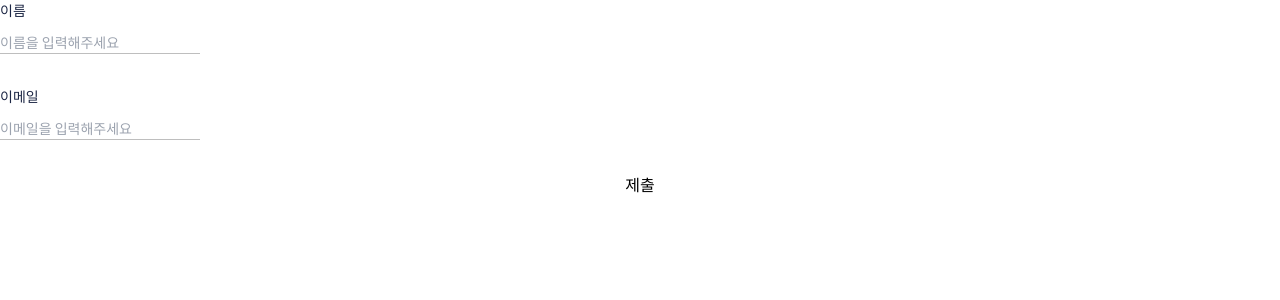
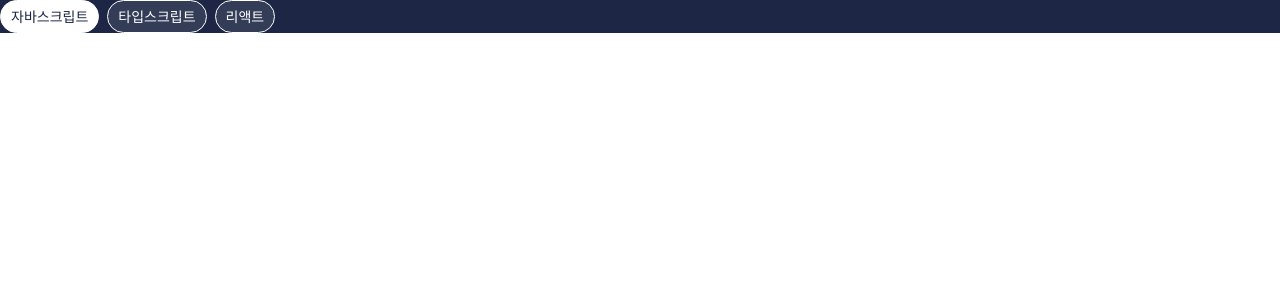
Before and after one commit to ahn-sujin/design-system, a React (Vite) app: page / in a window 1280 px wide. Shown: the top 300 px of the page. Built offline with nearby package versions, Linux system fonts and the light colour scheme.

Commit message:
Add:TagList 컴폰넌트 작업 및 스토리 작성

```diff
--- a/src/App.tsx
+++ b/src/App.tsx
@@ -1,42 +1,11 @@
-import { useState } from "react";
-
-import Label from "./components/Label";
-import DefaultTextField from "./components/DefaultTextField";
+import TagList from "./components/TagList";
 
 function App() {
-  const [isError, setIsError] = useState(false);
+  const data = ["자바스크립트", "타입스크립트", "리액트"];
 
   return (
-    <div className="flex flex-col gap-[32px]">
-      <div className="flex flex-col gap-[8px] items-start">
-        <Label htmlFor="username">이름</Label>
-        <DefaultTextField
-          id="username"
-          value=""
-          placeholder="이름을 입력해주세요"
-          errorMessage="이름을 확인해주세요"
-          isError={isError}
-          iconPath="/icons/ic_delete_dark.svg"
-          iconAlt="delete"
-          onChange={() => {}}
-          onIconClick={() => {}}
-        />
-      </div>
-      <div className="flex flex-col gap-[8px] items-start">
-        <Label htmlFor="email">이메일</Label>
-        <DefaultTextField
-          id="email"
-          value=""
-          placeholder="이메일을 입력해주세요"
-          errorMessage="이메일을 확인해주세요"
-          isError={isError}
-          iconPath="/icons/ic_delete_dark.svg"
-          iconAlt="delete"
-          onChange={() => {}}
-          onIconClick={() => {}}
-        />
-      </div>
-      <button onClick={() => setIsError(!isError)}>제출</button>
+    <div className="bg-primary">
+      <TagList tagList={data} onTagClick={(item) => console.log(item)} />
     </div>
   );
 }
--- /dev/null
+++ b/src/components/TagList.tsx
@@ -0,0 +1,37 @@
+import { useState } from "react";
+import TagButton from "./TagButton";
+
+interface ITagListProps<T extends string> {
+  tagList: T[];
+  onTagClick: (tag: T) => void;
+}
+
+const TagList = <T extends string>({
+  tagList,
+  onTagClick,
+}: ITagListProps<T>) => {
+  const [seletedTag, setSeletedTag] = useState<T>(tagList[0]);
+
+  return (
+    <div
+      className="flex gap-[8px]"
+      onClick={(event) => {
+        const eventTarget = event.target as HTMLButtonElement;
+        const tag = eventTarget.textContent as T;
+        onTagClick(tag);
+      }}
+    >
+      {tagList.map((tag) => (
+        <TagButton
+          key={tag}
+          isChecked={tag === seletedTag}
+          onClick={() => setSeletedTag(tag)}
+        >
+          {tag}
+        </TagButton>
+      ))}
+    </div>
+  );
+};
+
+export default TagList;
```
Also changed, not shown: 1 other file (tests, documents, lock files or other folders).
